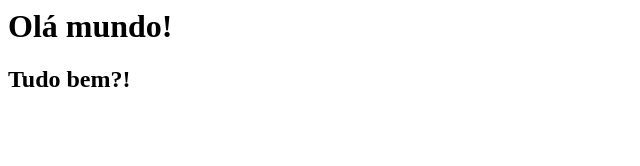
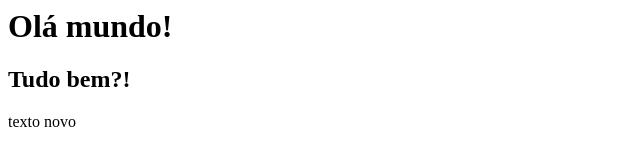
Before and after one commit to renatabmagro/Aula-Git-Ocean, a plain HTML site: page index.html in a window 1280 px wide. Shown: the full height of the page, 0-640 px from the left. Drawn offline with Linux system fonts and the light colour scheme.

Commit message:
Adiciona texto novo ao arquivo html
Adiciona 1 linha de texto no arquivo

```diff
--- a/index.html
+++ b/index.html
@@ -5,6 +5,7 @@
     <body>
         <h1>Olá mundo!</h1>
         <h2> Tudo bem?!</h2>
+        <p> texto novo</p>
     </body>
 
 </html>
```
